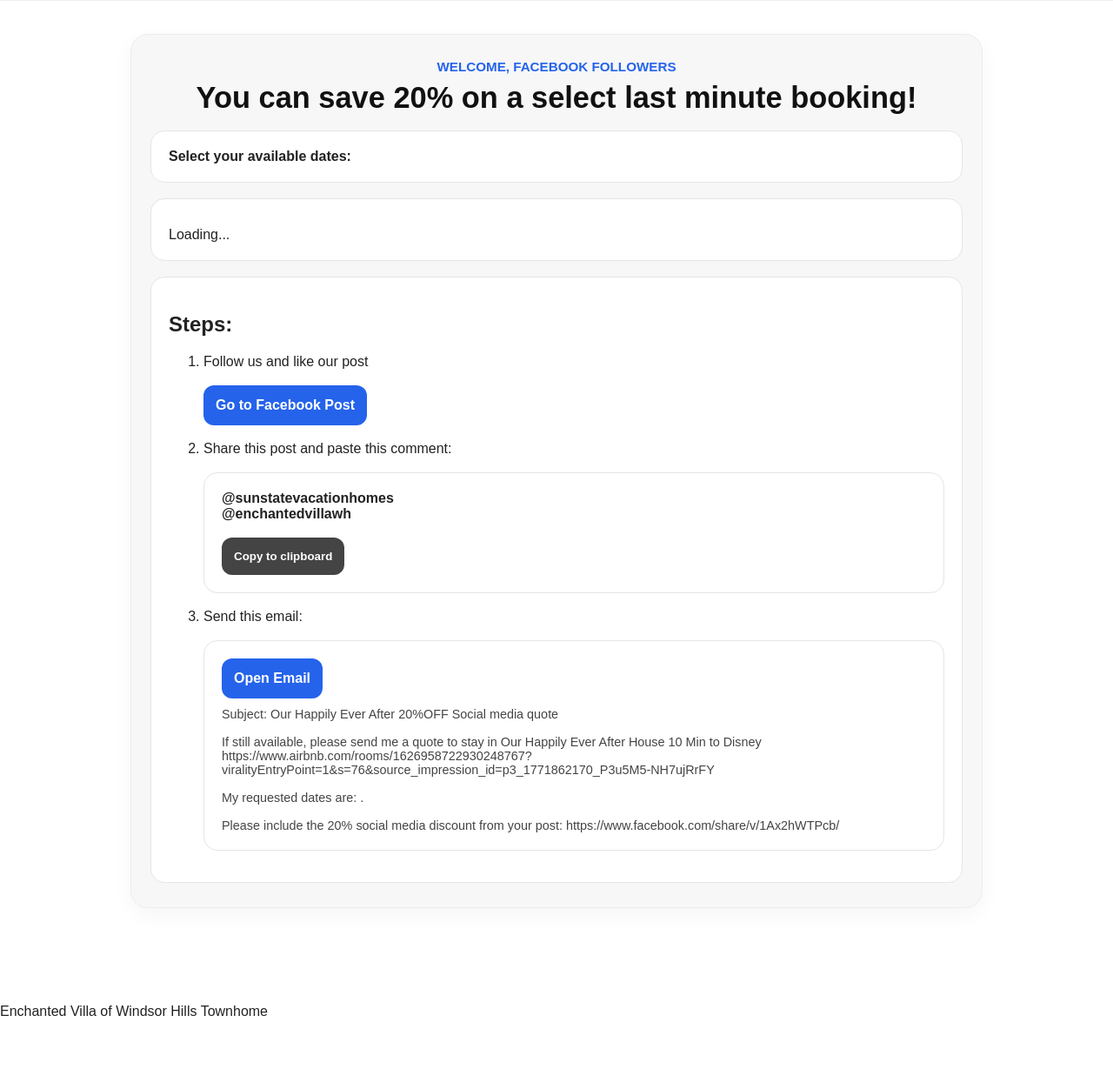
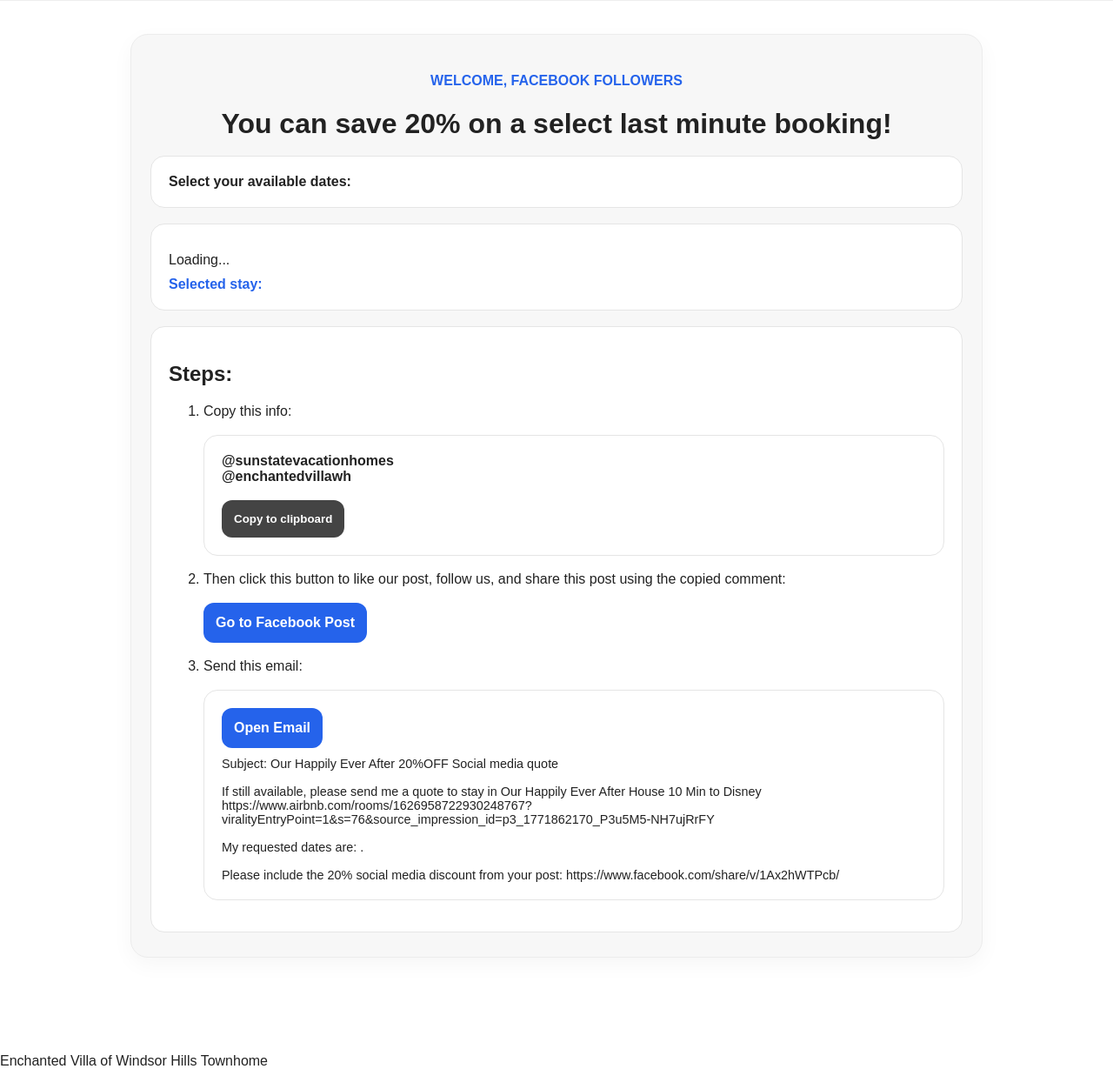
Before and after one commit to 2579maneshaw/2579maneshaw.github.io, a Jekyll site: the page built from discount/fb.html, in a window 1280 px wide. Shown: the part 208-1437 px from the top of the page at 87% size. Built offline with Jekyll 4.4.1, drawn with Linux system fonts in a browser that asks for light colours; before the commit the page ends 1380 px from its top, so only the background shows below that.

Commit message:
Refactor discount page styles and update comments

```diff
--- a/discount/fb.html
+++ b/discount/fb.html
@@ -20,24 +20,15 @@
   }
 
   .discountEyebrow {
-    margin: 0 0 8px;
-    font-size: 0.95rem;
+    text-align: center;
     font-weight: 700;
-    text-transform: uppercase;
     color: #2563eb;
-    text-align: center;
+    margin-bottom: 10px;
   }
 
   .discountPage h1 {
-    margin: 0 0 14px;
-    font-size: 2.15rem;
     text-align: center;
-    color: #111;
-  }
-
-  .discountHeroText {
-    text-align: center;
-    color: #444;
+    margin-bottom: 16px;
   }
 
   .discountHighlight,
@@ -58,8 +49,8 @@
     border-radius: 12px;
     background: #2563eb;
     color: #fff;
+    font-weight: 700;
     text-align: center;
-    font-weight: 700;
     text-decoration: none;
     border: none;
     cursor: pointer;
@@ -106,8 +97,13 @@
   .discountLinkPreview {
     white-space: pre-line;
     font-size: 0.9rem;
-    color: #444;
     margin-top: 10px;
+  }
+
+  .discountSelectedNote {
+    margin-top: 10px;
+    font-weight: bold;
+    color: #2563eb;
   }
 </style>
 
@@ -123,10 +119,8 @@
     </div>
 
     <div class="discountDatesBox">
-      <div id="datesList" class="discountRadioList">
-        Loading...
-      </div>
-      <div id="selectedDateNote"></div>
+      <div id="datesList" class="discountRadioList">Loading...</div>
+      <div id="selectedDateNote" class="discountSelectedNote"></div>
     </div>
 
     <div class="discountStepsBox">
@@ -135,17 +129,7 @@
       <ol>
 
         <li>
-          Follow us and like our post
-          <br><br>
-          <a class="discountButton" id="fbPostButton" href="#" target="_blank">
-            Go to Facebook Post
-          </a>
-        </li>
-
-        <br>
-
-        <li>
-          Share this post and paste this comment:
+          Copy this info:
           <div class="discountCommentBox">
             <div id="commentPreview" class="discountInlineText"></div>
 
@@ -156,6 +140,16 @@
             </button>
             <span id="copyStatus" class="discountCopyStatus">Copied</span>
           </div>
+        </li>
+
+        <br>
+
+        <li>
+          Then click this button to like our post, follow us, and share this post using the copied comment:
+          <br><br>
+          <a class="discountButton" id="fbPostButton" href="#" target="_blank">
+            Go to Facebook Post
+          </a>
         </li>
 
         <br>
@@ -219,7 +213,7 @@
   updateAll();
 }
 
-/* ---------- COMMENT ---------- */
+/* COMMENT */
 function buildComment(){
   return `@sunstatevacationhomes
 @enchantedvillawh
@@ -232,7 +226,7 @@
   setTimeout(()=>document.getElementById("copyStatus").style.display="none",2000);
 }
 
-/* ---------- EMAIL ---------- */
+/* EMAIL */
 function buildEmail(){
   return `If still available, please send me a quote to stay in ${airbnbTitle}
 ${airbnbUrl}
@@ -244,6 +238,7 @@
 
 function updateAll(){
   document.getElementById("commentPreview").textContent = buildComment();
+  document.getElementById("selectedDateNote").textContent = `Selected stay: ${selectedDate}`;
 
   const subject = "Our Happily Ever After 20%OFF Social media quote";
   const body = buildEmail();
@@ -267,7 +262,7 @@
     updateAll();
   });
 
-/* ---------- LOAD DATES ---------- */
+/* LOAD DATES */
 fetch("/discount/dates")
   .then(r=>r.text())
   .then(t=>t.split("\n").filter(x=>x.trim()))
```
Also changed, not shown: other parts of discount/fb.html (+2 -2 lines).
